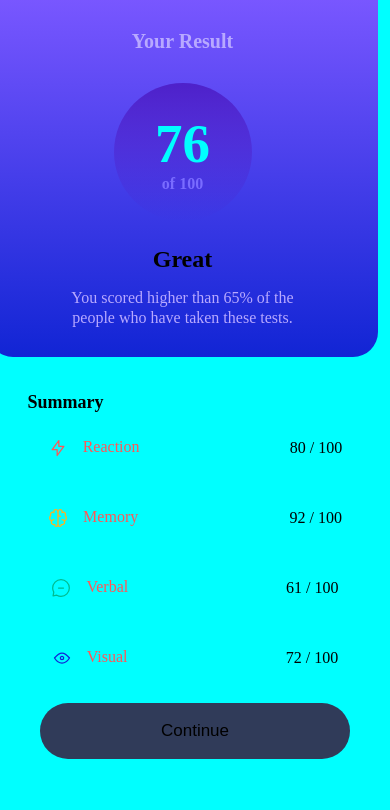
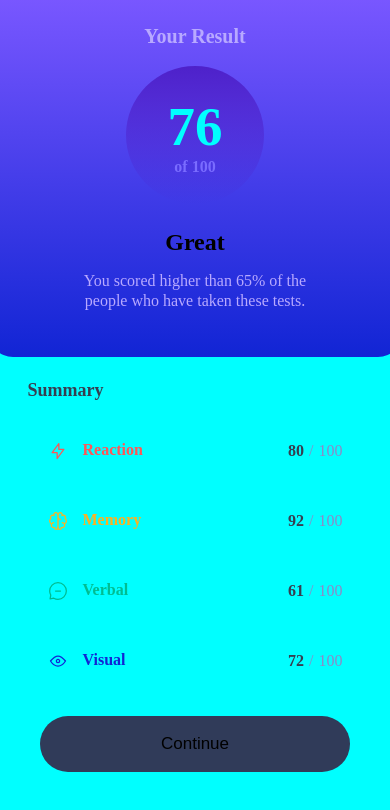
Before and after one commit to GonzaloGC/results-summary-component-main, a React (Vite) app: page / in a window 390 px wide. Shown: the top 810 px of the page. Built offline with nearby package versions, Linux system fonts and the light colour scheme.

Commit message:
fixed mobile design style

```diff
--- a/src/App.css
+++ b/src/App.css
@@ -6,4 +6,5 @@
   display: flex;
   flex-direction: column;
   gap: 50px;
+  margin-top: 15px;
 }
--- a/src/components/Button/Button.css
+++ b/src/components/Button/Button.css
@@ -6,5 +6,6 @@
   border-color: transparent;
   cursor: pointer;
   font-size: 17px;
-  margin-top: 25px;
+  /* margin-top: 25px; */
+  margin-top: 35px;
 }
--- a/src/components/Header/Header.css
+++ b/src/components/Header/Header.css
@@ -1,24 +1,18 @@
 header {
-  /* border: 3px solid white; */
-  width: 100vw;
-  /* min-width: 375px;
-  max-width: 375px; */
+  display: flex;
+  flex-direction: column;
+  align-items: center;
   height: 357px;
   background-image: linear-gradient(to bottom, hsl(252, 100%, 67%), hsl(234, 85%, 45%));
   border-radius: 0 0 25px 25px;
-  display: flex;
-  flex-direction: column;
-  /* justify-content: center; */
-  align-items: center;
-  /* justify-content: space-between; */
 }
 
 .title {
   font-size: 20px;
   color: #b8a9ff;
   text-align: center;
-  margin-top: 30px;
-  margin-bottom: 30px;
+  margin-top: 25px;
+  /* margin-bottom: 30px; */
 }
 
 .circleNumber {
@@ -30,6 +24,7 @@ header {
   justify-content: center;
   align-items: center;
   flex-direction: column;
+  margin-top: 5px;
 }
 
 .soloNummber {
--- a/src/components/InfoData/InfoData.css
+++ b/src/components/InfoData/InfoData.css
@@ -1,21 +1,41 @@
 .info-data {
-
   display: flex;
-  justify-content: space-around;
+  justify-content: space-between;
   align-items: center;
   width: 375px;
-  /* border: 3px solid white; */
-  gap: 70px;
 }
 
 .icon-Info {
   display: flex;
   gap: 15px;
+  margin-left: 40px;
 }
 
-span{
+.numOfNum{
+  color: hsl(241, 35%, 66%);
+  margin-right: 40px;
+  display: flex;
+  gap: 5px;
+}
+
+.texto {
+  font-weight: 800;
+}
+
+.texto.red {
   color: hsl(0, 100%, 67%);
 }
-.numOfNum{
-  color: black;
+.texto.yellow {
+  color: hsl(39, 100%, 56%);
 }
+.texto.green {
+  color: hsl(166, 100%, 37%);
+}
+.texto.blue {
+  color: hsl(234, 85%, 45%);
+}
+
+.boldNumber {
+  font-weight: bolder;
+  color: #373e50;
+}
--- a/src/components/InfoData/InfoData.jsx
+++ b/src/components/InfoData/InfoData.jsx
@@ -1,14 +1,16 @@
 import "./InfoData.css";
 
-export const InfoData = ({ nameInfo, primaryNumber, secondNumber }) => {
+export const InfoData = ({color ,nameInfo, primaryNumber, secondNumber }) => {
   return (
     <article className="info-data">
       <div className="icon-Info">
         <img src={`src/assets/images/icon-${nameInfo}.svg`} alt="" />
-        <span>{nameInfo}</span>
+        <span className={`texto ${color}`}>{nameInfo}</span>
       </div>
       <div className="numOfNum">
-        {primaryNumber} / {secondNumber}
+        <span className="boldNumber">{primaryNumber}</span>
+        <span>/</span>
+        <span>{secondNumber}</span>
       </div>
     </article>
   );
--- a/src/components/SectionInfo/SectionInfo.jsx
+++ b/src/components/SectionInfo/SectionInfo.jsx
@@ -10,10 +10,10 @@ export const SectionInfo = () => {
       <TitleSectionInfo title="Summary" />
       {/* <GroupInfoData /> */}
       <section className="groupInfoData">
-        <InfoData nameInfo="Reaction" primaryNumber="80" secondNumber="100" />
-        <InfoData nameInfo="Memory" primaryNumber="92" secondNumber="100" />
-        <InfoData nameInfo="Verbal" primaryNumber="61" secondNumber="100" />
-        <InfoData nameInfo="Visual" primaryNumber="72" secondNumber="100" />
+        <InfoData color="red" nameInfo="Reaction" primaryNumber="80" secondNumber="100" />
+        <InfoData color="yellow" nameInfo="Memory" primaryNumber="92" secondNumber="100" />
+        <InfoData color="green" nameInfo="Verbal" primaryNumber="61" secondNumber="100" />
+        <InfoData color="blue" nameInfo="Visual" primaryNumber="72" secondNumber="100" />
       </section>
       <Button msg="Continue" />
     </section>
--- a/src/components/TitleSectionInfo/TitleSectionInfo.css
+++ b/src/components/TitleSectionInfo/TitleSectionInfo.css
@@ -1,6 +1,7 @@
 .titleSectionInfo {
   align-self: flex-start;
-  color: black;
+  color: #373e50;
   font-size: large;
   margin-left: 20px;
+  margin-top: 3px;
 }
--- a/src/index.css
+++ b/src/index.css
@@ -22,7 +22,11 @@ body {
   /* height: 100%; */
   /* display: inline-block; */
   height: 100vh;
+  /* width: 100%; */
+
+  /* min-width: 375px; */
   display: flex;
   /* place-items: center; */
   justify-content: center;
+  align-content: center;
 }
```
